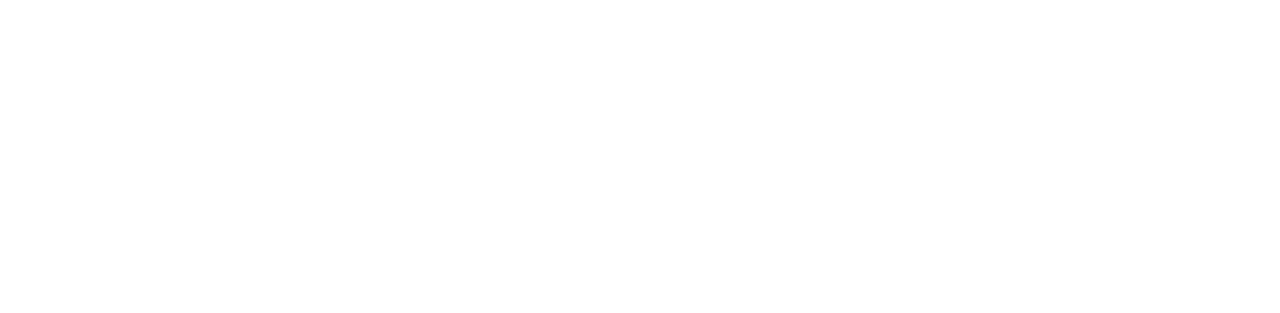
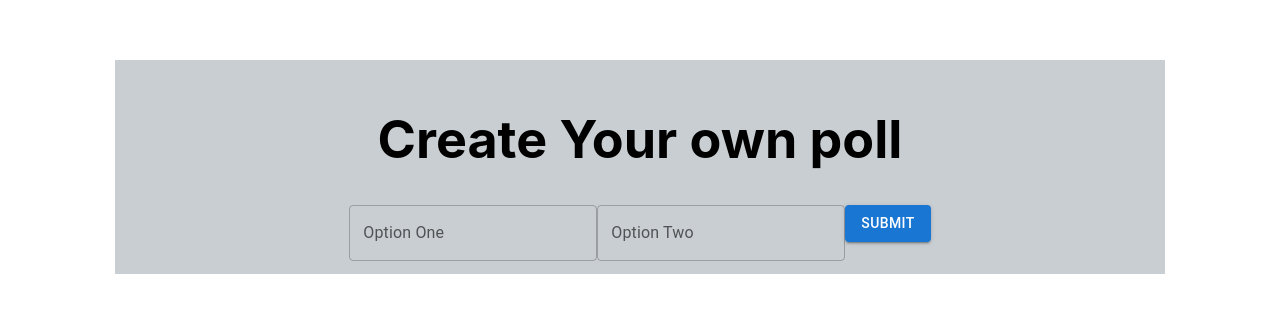
Before and after one commit to drichards188/polling-project, a React (Create React App) app: page /new in a window 1280 px wide. Before the commit this address had no page. Shown: the part 233-546 px from the top of the page. Built offline with nearby package versions, Linux system fonts and the light colour scheme.

Commit message:
poll creation traced in

```diff
--- a/src/App.tsx
+++ b/src/App.tsx
@@ -5,6 +5,7 @@
 import Landing from "./features/misc/Landing";
 import Home from "./features/polling/Home";
 import Poll from "./features/polling/Poll";
+import CreatePoll from "./features/polling/CreatePoll";
 
 function App() {
     return (
@@ -16,7 +17,8 @@
                         <Route path={'/'} element={<Landing/>}/>
                         <Route path={'/counter'} element={<Counter/>}/>
                         <Route path={'/home'} element={<Home/>}/>
-                        <Route path={'/poll'} element={<Poll />} />
+                        <Route path={'/poll'} element={<Poll/>}/>
+                        <Route path={'/new'} element={<CreatePoll/>}/>
                     </Routes>
                 </header>
 
--- /dev/null
+++ b/src/features/polling/CreatePoll.tsx
@@ -0,0 +1,23 @@
+import {Button, TextField} from "@mui/material";
+
+const CreatePoll = () => {
+
+    const containerStyle = {
+        backgroundColor: "#C9ced2",
+        padding: '1%',
+        margin: '1%',
+        display: 'inline-block',
+        width: '80%'
+    }
+
+    return (
+        <div style={containerStyle}>
+            <h1>Create Your own poll</h1>
+            <TextField id="outlined-basic" label="Option One" variant="outlined" />
+            <TextField id="outlined-basic" label="Option Two" variant="outlined" />
+            <Button variant="contained">Submit</Button>
+        </div>
+    )
+}
+
+export default CreatePoll;
```
